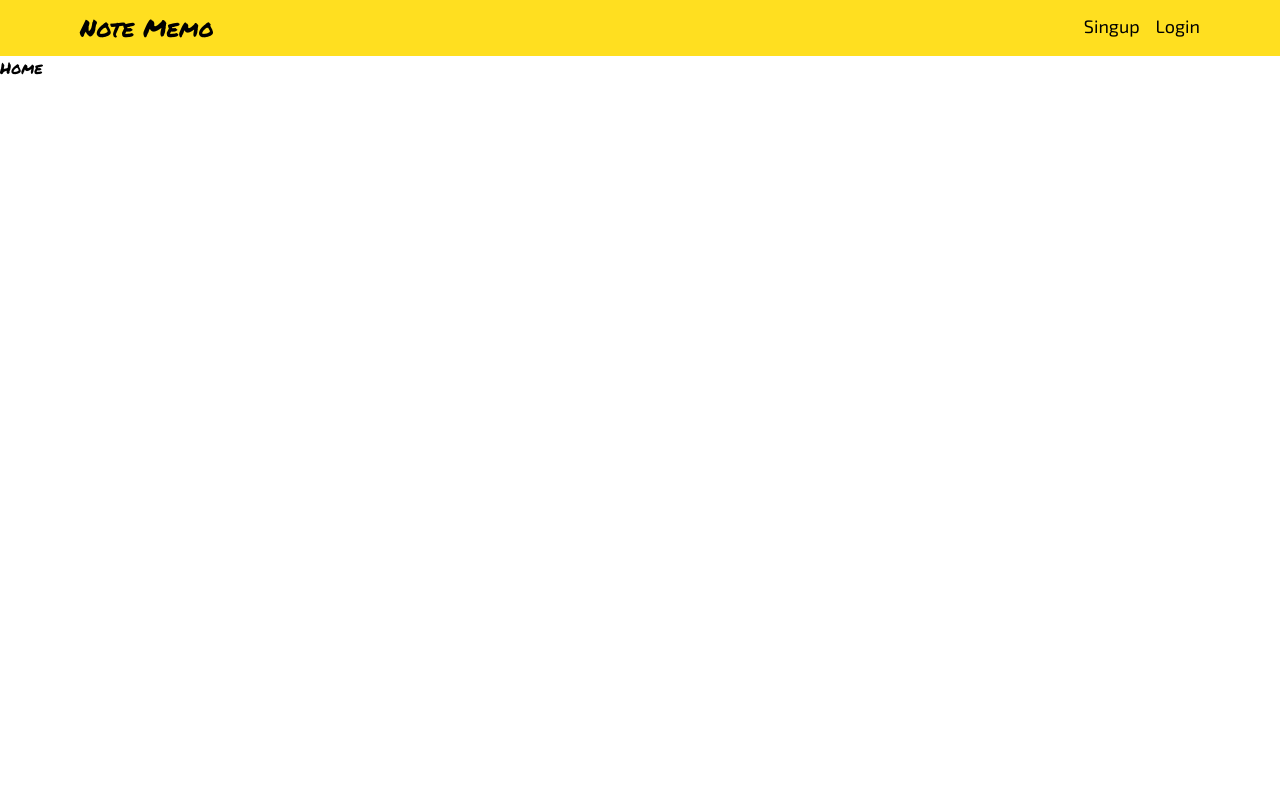
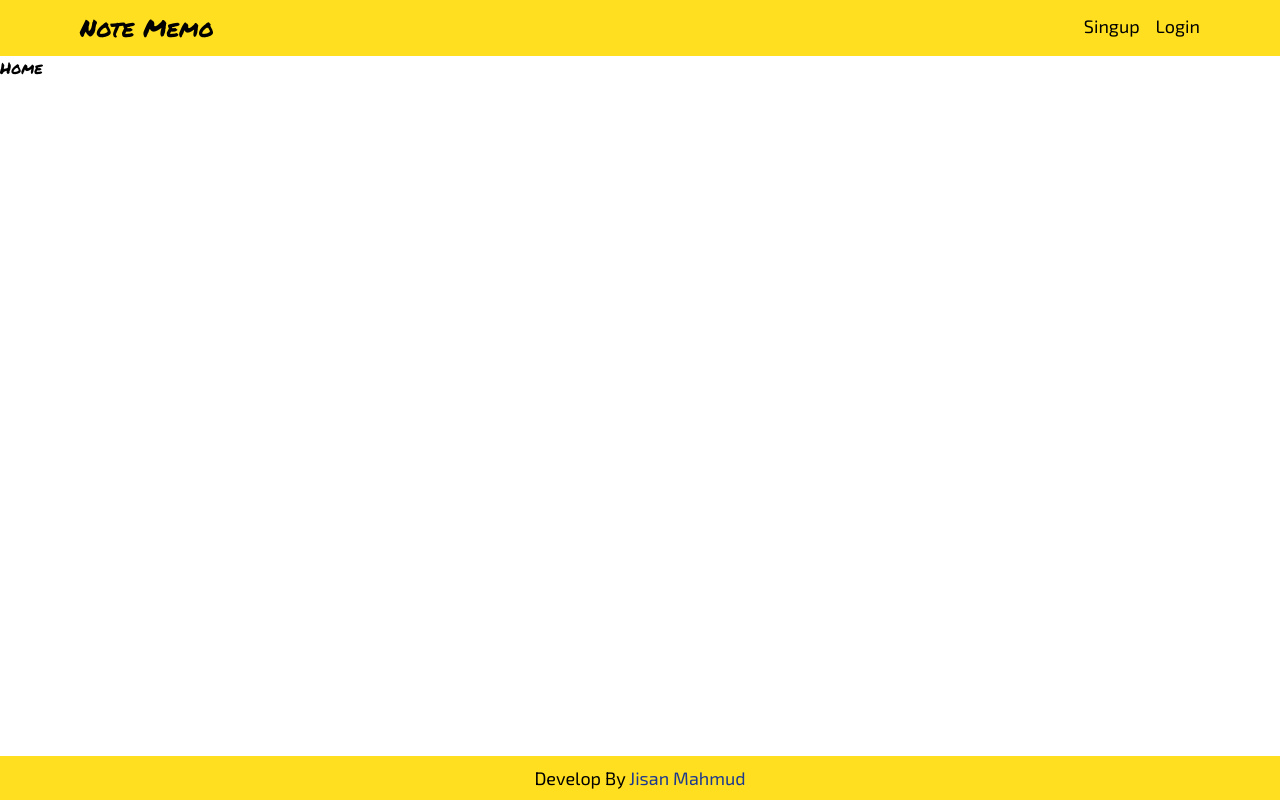
Before and after one commit to jisan-mahmud/note_keeper_frontend, a React (Vite) app: page / in a window 1280 px wide. Built offline with nearby package versions, Linux system fonts and the light colour scheme.

Commit message:
design footer

```diff
--- /dev/null
+++ b/src/component/Footer.jsx
@@ -0,0 +1,11 @@
+import React from 'react';
+
+const Footer = () => {
+    return (
+        <div className='bg-yellow-300 py-2 text-center text-lg'>
+            <span>Develop By <a className='text-blue-900' href='#'>Jisan Mahmud</a></span>
+        </div>
+    );
+};
+
+export default Footer;
--- a/src/pages/Layout.jsx
+++ b/src/pages/Layout.jsx
@@ -1,12 +1,16 @@
 import React from 'react';
 import { Outlet } from 'react-router-dom';
 import Navbar from '../component/Navbar';
+import Footer from '../component/Footer';
 
 const Layout = () => {
     return (
         <div>
-            <Navbar></Navbar>
-            <Outlet/>
+            <Navbar/>
+            <div style={{ minHeight: 'calc(100vh - 100px)' }}>
+                <Outlet />
+            </div>
+            <Footer/>
         </div>
     );
 };
```
